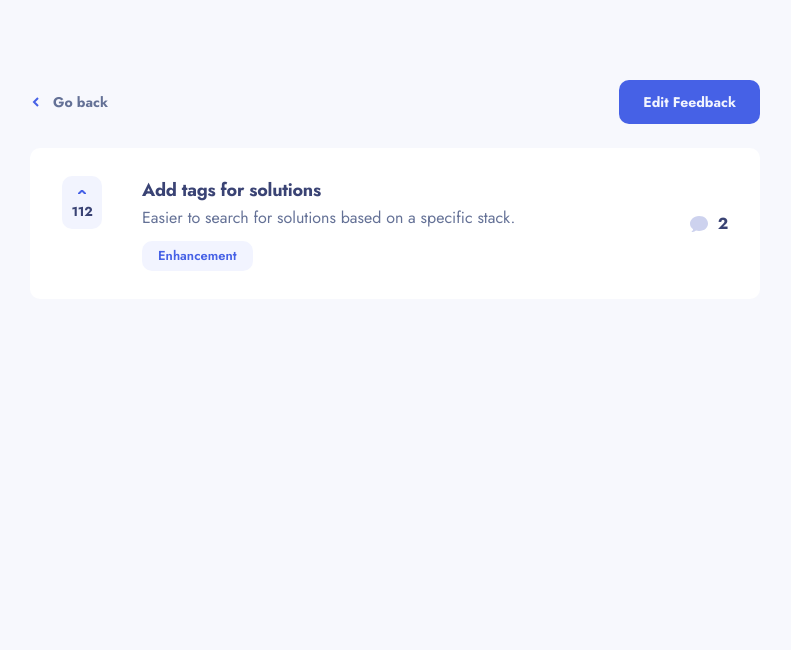
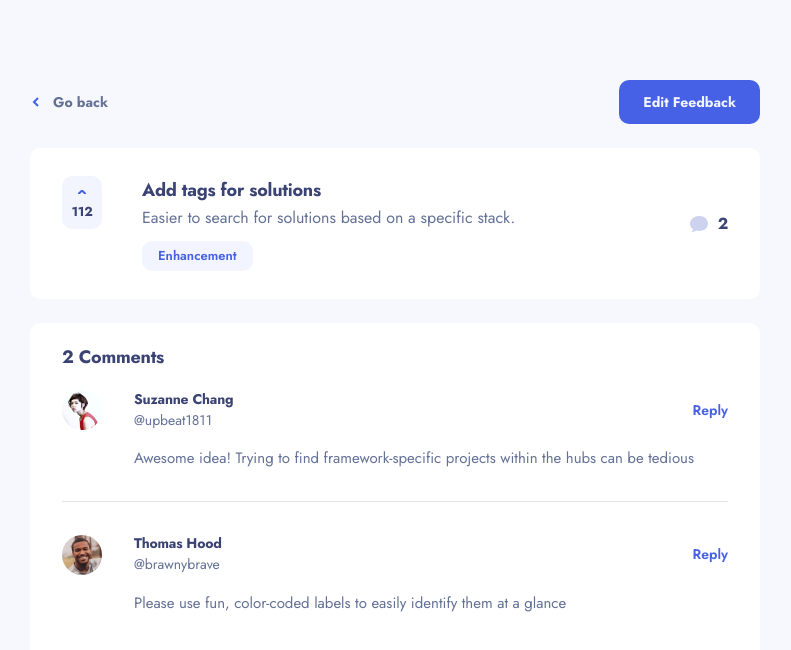
Before and after one commit to jownsu/product-feedback-app, a React (Vite) app: page /feedbacks/1 in a window 1280 px wide. Shown: the top 650 px of the page, without its empty margins (245-1036 px from the left). Built offline with nearby package versions, Linux system fonts and the light colour scheme.

Commit message:
Impelemented Comment and reply component

```diff
--- a/src/assets/data.json
+++ b/src/assets/data.json
@@ -1,6 +1,6 @@
 {
   "current_user": {
-    "image": "./assets/user-images/image-zena.jpg",
+    "image": "/images/user-images/image-zena.jpg",
     "name": "Zena Kelley",
     "username": "velvetround"
   },
@@ -17,7 +17,7 @@
           "id": 1,
           "content": "Awesome idea! Trying to find framework-specific projects within the hubs can be tedious",
           "user": {
-            "image": "./assets/user-images/image-suzanne.jpg",
+            "image": "/images/user-images/image-suzanne.jpg",
             "name": "Suzanne Chang",
             "username": "upbeat1811"
           }
@@ -26,7 +26,7 @@
           "id": 2,
           "content": "Please use fun, color-coded labels to easily identify them at a glance",
           "user": {
-            "image": "./assets/user-images/image-thomas.jpg",
+            "image": "/images/user-images/image-thomas.jpg",
             "name": "Thomas Hood",
             "username": "brawnybrave"
           }
@@ -45,7 +45,7 @@
           "id": 3,
           "content": "Also, please allow styles to be applied based on system preferences. I would love to be able to browse Frontend Mentor in the evening after my device’s dark mode turns on without the bright background it currently has.",
           "user": {
-            "image": "./assets/user-images/image-elijah.jpg",
+            "image": "/images/user-images/image-elijah.jpg",
             "name": "Elijah Moss",
             "username": "hexagon.bestagon"
           }
@@ -54,25 +54,25 @@
           "id": 4,
           "content": "Second this! I do a lot of late night coding and reading. Adding a dark theme can be great for preventing eye strain and the headaches that result. It’s also quite a trend with modern apps and  apparently saves battery life.",
           "user": {
-            "image": "./assets/user-images/image-james.jpg",
+            "image": "/images/user-images/image-james.jpg",
             "name": "James Skinner",
             "username": "hummingbird1"
           },
           "replies": [
             {
               "content": "While waiting for dark mode, there are browser extensions that will also do the job. Search for 'dark theme' followed by your browser. There might be a need to turn off the extension for sites with naturally black backgrounds though.",
-              "replyingTo": "hummingbird1",
+              "replying_to": "hummingbird1",
               "user": {
-                "image": "./assets/user-images/image-anne.jpg",
+                "image": "/images/user-images/image-anne.jpg",
                 "name": "Anne Valentine",
                 "username": "annev1990"
               }
             },
             {
               "content": "Good point! Using any kind of style extension is great and can be highly customizable, like the ability to change contrast and brightness. I'd prefer not to use one of such extensions, however, for security and privacy reasons.",
-              "replyingTo": "annev1990",
+              "replying_to": "annev1990",
               "user": {
-                "image": "./assets/user-images/image-ryan.jpg",
+                "image": "/images/user-images/image-ryan.jpg",
                 "name": "Ryan Welles",
                 "username": "voyager.344"
               }
@@ -93,7 +93,7 @@
           "id": 5,
           "content": "Much easier to get answers from devs who can relate, since they've either finished the challenge themselves or are in the middle of it.",
           "user": {
-            "image": "./assets/user-images/image-george.jpg",
+            "image": "/images/user-images/image-george.jpg",
             "name": "George Partridge",
             "username": "soccerviewer8"
           }
@@ -112,7 +112,7 @@
           "id": 6,
           "content": "Right now, there is no ability to add images while giving feedback which isn't ideal because I have to use another app to show what I mean",
           "user": {
-            "image": "./assets/user-images/image-javier.jpg",
+            "image": "/images/user-images/image-javier.jpg",
             "name": "Javier Pollard",
             "username": "warlikeduke"
           }
@@ -121,7 +121,7 @@
           "id": 7,
           "content": "Yes I'd like to see this as well. Sometimes I want to add a short video or gif to explain the site's behavior..",
           "user": {
-            "image": "./assets/user-images/image-roxanne.jpg",
+            "image": "/images/user-images/image-roxanne.jpg",
             "name": "Roxanne Travis",
             "username": "peppersprime32"
           }
@@ -140,16 +140,16 @@
           "id": 8,
           "content": "I also want to be notified when devs I follow submit projects on FEM. Is in-app notification also in the pipeline?",
           "user": {
-            "image": "./assets/user-images/image-victoria.jpg",
+            "image": "/images/user-images/image-victoria.jpg",
             "name": "Victoria Mejia",
             "username": "arlen_the_marlin"
           },
           "replies": [
             {
               "content": "Bumping this. It would be good to have a tab with a feed of people I follow so it's easy to see what challenges they’ve done lately. I learn a lot by reading good developers' code.",
-              "replyingTo": "arlen_the_marlin",
+              "replying_to": "arlen_the_marlin",
               "user": {
-                "image": "./assets/user-images/image-zena.jpg",
+                "image": "/images/user-images/image-zena.jpg",
                 "name": "Zena Kelley",
                 "username": "velvetround"
               }
@@ -160,7 +160,7 @@
           "id": 9,
           "content": "I've been saving the profile URLs of a few people and I check what they’ve been doing from time to time. Being able to follow them solves that",
           "user": {
-            "image": "./assets/user-images/image-jackson.jpg",
+            "image": "/images/user-images/image-jackson.jpg",
             "name": "Jackson Barker",
             "username": "countryspirit"
           }
@@ -188,7 +188,7 @@
           "id": 10,
           "content": "This would be awesome! It would be so helpful to see an overview of my code in a way that makes it easy to spot where things could be improved.",
           "user": {
-            "image": "./assets/user-images/image-victoria.jpg",
+            "image": "/images/user-images/image-victoria.jpg",
             "name": "Victoria Mejia",
             "username": "arlen_the_marlin"
           }
@@ -197,7 +197,7 @@
           "id": 11,
           "content": "Yeah, this would be really good. I'd love to see deeper insights into my code!",
           "user": {
-            "image": "./assets/user-images/image-jackson.jpg",
+            "image": "/images/user-images/image-jackson.jpg",
             "name": "Jackson Barker",
             "username": "countryspirit"
           }
@@ -216,7 +216,7 @@
           "id": 12,
           "content": "Having a path through the challenges that I could follow would be brilliant! Sometimes I'm not sure which challenge would be the best next step to take. So this would help me navigate through them!",
           "user": {
-            "image": "./assets/user-images/image-george.jpg",
+            "image": "/images/user-images/image-george.jpg",
             "name": "George Partridge",
             "username": "soccerviewer8"
           }
@@ -235,7 +235,7 @@
           "id": 13,
           "content": "I haven't built a portfolio site yet, so this would be really helpful. Might it also be possible to choose layout and colour themes?!",
           "user": {
-            "image": "./assets/user-images/image-ryan.jpg",
+            "image": "/images/user-images/image-ryan.jpg",
             "name": "Ryan Welles",
             "username": "voyager.344"
           }
@@ -254,7 +254,7 @@
           "id": 14,
           "content": "This would be great! At the moment, I'm just starting challenges in order to save them. But this means the My Challenges section is overflowing with projects and is hard to manage. Being able to bookmark challenges would be really helpful.",
           "user": {
-            "image": "./assets/user-images/image-suzanne.jpg",
+            "image": "/images/user-images/image-suzanne.jpg",
             "name": "Suzanne Chang",
             "username": "upbeat1811"
           }
@@ -282,16 +282,16 @@
           "id": 15,
           "content": "I'd love to see this! It always makes me so happy to see little details like these on websites.",
           "user": {
-            "image": "./assets/user-images/image-victoria.jpg",
+            "image": "/images/user-images/image-victoria.jpg",
             "name": "Victoria Mejia",
             "username": "arlen_the_marlin"
           },
           "replies": [
             {
               "content": "Me too! I'd also love to see celebrations at specific points as well. It would help people take a moment to celebrate their achievements!",
-              "replyingTo": "arlen_the_marlin",
+              "replying_to": "arlen_the_marlin",
               "user": {
-                "image": "./assets/user-images/image-suzanne.jpg",
+                "image": "/images/user-images/image-suzanne.jpg",
                 "name": "Suzanne Chang",
                 "username": "upbeat1811"
               }
--- /dev/null
+++ b/src/views/feedbacks/components/comment/comment.component.jsx
@@ -0,0 +1,37 @@
+/* React */
+import React from "react";
+
+/* Component */
+import Reply from "../reply/reply.component";
+
+/* Style */
+import "./comment.component.scss";
+
+const Comment = ({comment}) => {
+    return(
+        <div className={`comment ${(comment?.replies && comment?.replies.length) ? "comment--reply" : "" }`}>
+            <div className="comment__head">
+                <img
+                    src={comment.user.image}
+                    alt={comment.user.username}
+                    className="comment__avatar"
+                />
+                <div className="comment__user">
+                    <p className="comment__user--fullname">{comment.user.name}</p>
+                    <p className="comment__user--username">@{comment.user.username}</p>
+                </div>
+                <button type="button" className="comment__reply">Reply</button>
+            </div>
+            <p className="comment__content">{comment.content}</p>
+
+            {
+                comment?.replies && comment.replies.length &&
+                    <div className="replies_container">
+                        { comment.replies.map(reply => <Reply reply={reply} />) }
+                    </div>
+            }
+        </div>
+    )
+}
+
+export default Comment;
--- /dev/null
+++ b/src/views/feedbacks/components/comment/comment.component.scss
@@ -0,0 +1,78 @@
+@import "../../../../assets/sass/variables";
+
+.comments_container{
+
+    .comment{
+
+        &--reply{
+            position: relative;
+
+            &::before{
+                content: "";
+                height: 57%;
+                width: 1px;
+                background: #F0F1F5;
+                position: absolute;
+                left: 2.4rem;
+                top: 6.4rem;
+            }
+        }
+
+        &:not(:last-of-type){
+            margin-bottom: 3.1rem;
+            border-bottom: 1px solid #E2E3EC;
+        }
+        padding-bottom: 3.1rem;
+
+        &__head{
+            display: flex;
+            align-items: center;
+            gap: 3.2rem;
+        }
+
+        &__avatar{
+            height: 4rem;
+            width: 4rem;
+            border-radius: 50%;
+        }
+
+        &__user{
+            font-size: 1.4rem;
+
+            &--fullname{
+                color: $color_grey_dark_1;
+                font-weight: 700;
+                letter-spacing: -0.194px;
+                margin-bottom: 0;
+                line-height: normal;
+            }
+
+            &--username{
+                color: $color_grey_dark_2;
+                font-weight: 400;
+            }
+        }
+
+        &__reply{
+            margin-left: auto;
+            color: $color_secondary;
+            font-size: 1.4rem;
+            font-weight: 600;
+            border: none;
+            outline: none;
+            background: none;
+        }
+
+        &__content{
+            color: $color_grey_dark_2;
+            font-size: 1.5rem;
+            font-weight: 400;
+            margin-left: 7.2rem;
+            margin-top: 1.5rem;
+        }
+    }
+
+    .replies_container{
+        margin-top: 3rem;
+    }
+}
--- /dev/null
+++ b/src/views/feedbacks/components/reply/reply.component.jsx
@@ -0,0 +1,27 @@
+/* React */
+import React from "react";
+
+/* Style */
+import "./reply.component.scss";
+
+const Reply = ({reply}) => {
+    return(
+        <div className="reply">
+            <div className="reply__head">
+                <img
+                    src={reply.user.image}
+                    alt={reply.user.username}
+                    className="reply__avatar"
+                />
+                <div className="reply__user">
+                    <p className="reply__user--fullname">{reply.user.name}</p>
+                    <p className="reply__user--username">@{reply.user.username}</p>
+                </div>
+                <button type="button" className="reply__reply">Reply</button>
+            </div>
+            <p className="reply__content"><span className="reply__tag">@{reply.replying_to}</span> {reply.content}</p>
+        </div>
+    )
+}
+
+export default Reply;
--- /dev/null
+++ b/src/views/feedbacks/components/reply/reply.component.scss
@@ -0,0 +1,62 @@
+@import "../../../../assets/sass/variables";
+
+.replies_container{
+
+    .reply{
+
+        padding-left: 7.2rem;
+        padding-bottom: 3.1rem;
+
+        &__head{
+            display: flex;
+            align-items: center;
+            gap: 3.2rem;
+        }
+
+        &__avatar{
+            height: 4rem;
+            width: 4rem;
+            border-radius: 50%;
+        }
+
+        &__user{
+            font-size: 1.4rem;
+
+            &--fullname{
+                color: $color_grey_dark_1;
+                font-weight: 700;
+                letter-spacing: -0.194px;
+                margin-bottom: 0;
+                line-height: normal;
+            }
+
+            &--username{
+                color: $color_grey_dark_2;
+                font-weight: 400;
+            }
+        }
+
+        &__reply{
+            margin-left: auto;
+            color: $color_secondary;
+            font-size: 1.4rem;
+            font-weight: 600;
+            border: none;
+            outline: none;
+            background: none;
+        }
+
+        &__content{
+            color: $color_grey_dark_2;
+            font-size: 1.5rem;
+            font-weight: 400;
+            margin-left: 7.2rem;
+            margin-top: 1.5rem;
+        }
+
+        &__tag{
+            color: $color_primary;
+            font-weight: 700;
+        }
+    }
+}
--- a/src/views/feedbacks/feedbacks.jsx
+++ b/src/views/feedbacks/feedbacks.jsx
@@ -3,6 +3,7 @@ import React from "react";
 
 /* Components */
 import SuggestionItem from "../home/components/suggestion_item/suggestion_item.component";
+import Comment from "./components/comment/comment.component";
 
 /* Plugins */
 import { useParams, Link } from "react-router-dom";
@@ -41,7 +42,13 @@ const Feedbacks = () => {
 
             <SuggestionItem product={selected_feedback} />
 
-        </div>
+            <div className="comments_container">
+                <h3>{selected_feedback.comments.length} Comments</h3>
+                {
+                    selected_feedback.comments.map(comment => <Comment comment={comment} />)
+                }
+            </div>
+         </div>
     )
 }
 
--- a/src/views/feedbacks/feedbacks.scss
+++ b/src/views/feedbacks/feedbacks.scss
@@ -9,4 +9,19 @@
         justify-content: space-between;
         margin-bottom: 2.4rem;
     }
+
+    .comments_container{
+        background: $color_white;
+        border-radius: 1rem;
+        margin-top: 2.4rem;
+        padding: 2.4rem 3.2rem;
+
+        h3{
+            color: $color_grey_dark_1;
+            font-size: 1.8rem;
+            font-weight: 700;
+            letter-spacing: -.25px;
+            margin-bottom: 2rem;
+        }
+    }
 }
--- a/src/views/home/components/sidebar/side_bar.component.scss
+++ b/src/views/home/components/sidebar/side_bar.component.scss
@@ -5,6 +5,9 @@ aside#sidebar{
     display: flex;
     flex-direction: column;
     gap: 2.4rem;
+    height: fit-content;
+    position: sticky;
+    top: 2rem;
 
     .header{
         background: url("/images/suggestions/desktop/background-header.png");
```
